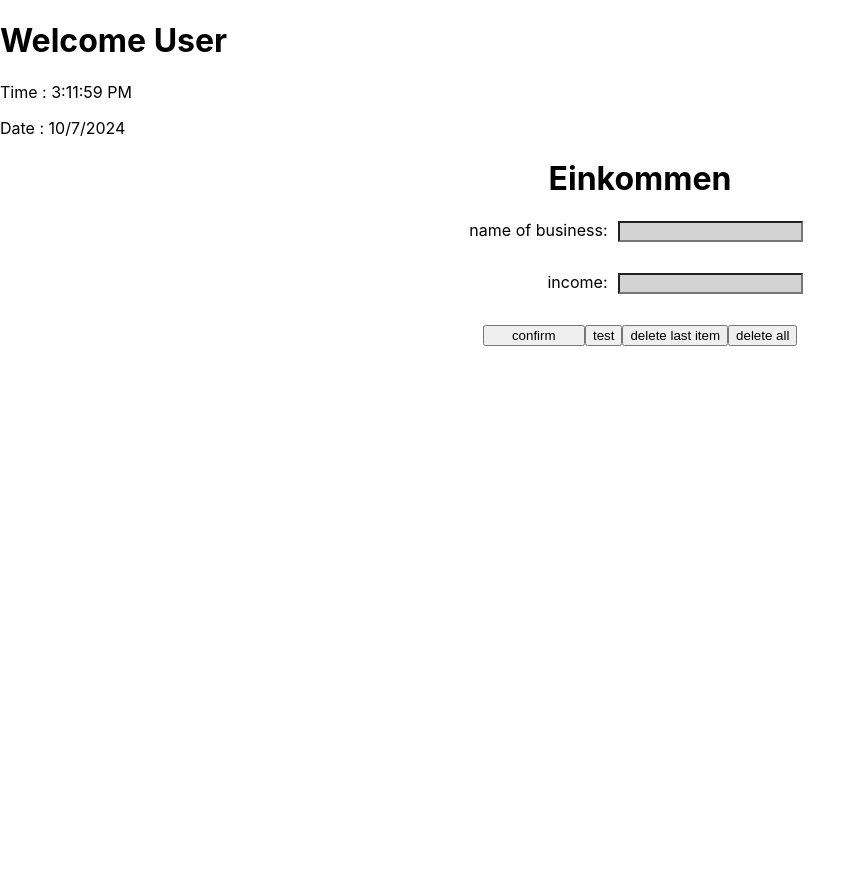
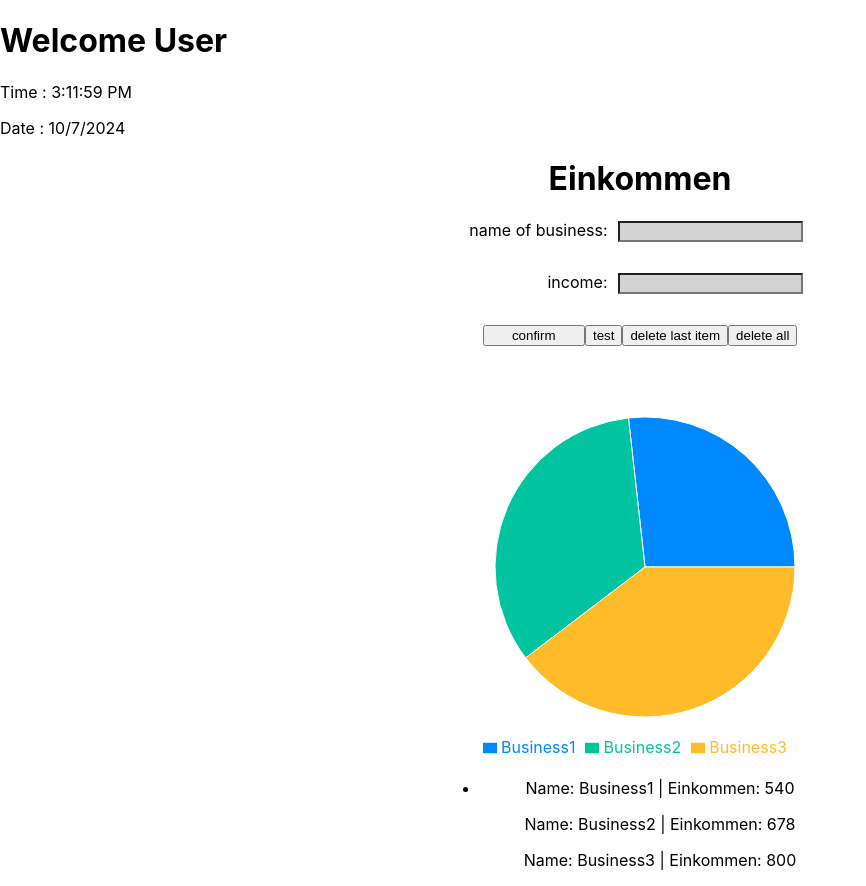
Before and after one commit to QuentinKleinert/Finance-Planner, a React (Create React App) app in the folder finanz-planner/: page / in a window 1280 px wide. Shown: the whole page, without its empty margins (0-866 px from the left). Before the commit the page ends 800 px from the top, so only its background shows below. Built offline with nearby package versions, Linux system fonts and the light colour scheme.

Commit message:
Kreisdiagramm und Liste hinzugefügt

```diff
--- a/finanz-planner/src/App.css
+++ b/finanz-planner/src/App.css
@@ -77,4 +77,15 @@
   margin-right: 10px;
 }
 
+#tableChart{
+  display: inline-block;
+}
+
+#incomeChart{
+  margin-right: 10px;
+}
+
+#dataList{
+
+}
 /*---IncomePage---*/
--- /dev/null
+++ b/finanz-planner/src/assets/dataItem.js
@@ -0,0 +1,7 @@
+export default function dataItem({name, value}){
+    return(
+        <>
+            <p>Name: {name} | Einkommen: {value}</p>
+        </>
+    )
+}
--- /dev/null
+++ b/finanz-planner/src/assets/dataList.js
@@ -0,0 +1,16 @@
+import DataItem from './dataItem'
+
+export default function dataList({dataArray}){
+
+    const nDataList = dataArray.map((dataItem) =>
+        <DataItem name={dataItem.name} value={dataItem.value}></DataItem>
+    );
+
+    return(
+        <>
+            <ul>
+                <li>{nDataList}</li>
+            </ul>
+        </>
+    )
+}
--- a/finanz-planner/src/assets/incomeChart.js
+++ b/finanz-planner/src/assets/incomeChart.js
@@ -10,11 +10,11 @@ const data = [
 
 const COLORS = ['#0088FE', '#00C49F', '#FFBB28', '#FF8042'];
 
-const CustomPieChart = () => {
+const CustomPieChart = ({dataInput}) => {
   return (
     <PieChart width={400} height={400}>
       <Pie
-        data={data} // Daten für das Diagramm
+        data={dataInput} // Daten für das Diagramm
         cx={200} // x-Koordinate des Mittelpunkts
         cy={200} // y-Koordinate des Mittelpunkts
         labelLine={false}
--- a/finanz-planner/src/components/incomePage.js
+++ b/finanz-planner/src/components/incomePage.js
@@ -1,11 +1,12 @@
 import IncomeChart from "../assets/incomeChart";
+import DataList from "../assets/dataList"
 import '../App.css';
 
 const renderPage = false;
 let arrayField = [
-    {contentName: "Business1", contentValue: 540 },
-    {contentName: "Business2", contentValue: 678 },
-    {contentName: "Business3", contentValue: 800 },
+    {name: "Business1", value: 540 },
+    {name: "Business2", value: 678 },
+    {name: "Business3", value: 800 },
 ];
 
 function test(){
@@ -32,7 +33,7 @@ function submitInput(){
     let contentName = document.getElementById("name").value;
     let contentValue = document.getElementById("value").value;
 
-    if(contentName === "" || contentValue === "" || typeof contentValue === 'number' || typeof contentName === 'string' ){
+    if(contentName === "" || contentValue === "" ){
         alert("Bitte valide Eingabe machen | Name => Text | Einkommen => Fließkommazahl")
     } else {
         arrayField.push({contentName, contentValue});
@@ -61,14 +62,23 @@ function renderVisual(){
                             <label className="labelIncome">name of business:</label>
                             <input type="text" className="inputfield" id="name"></input>
                         </div>
+
                         <div>
                             <label className="labelIncome">income:</label>
                             <input type="text" className="inputfield" id="value"></input>
                         </div>
+
                         <input type="submit" value="confirm" id="confirm" onClick={submitInput}></input>
                         <input type="submit" value="test" onClick={test}></input>
                         <input type="submit" value="delete last item" onClick={deleteLast} ></input>
                         <input type="submit" value="delete all" onClick={deleteAll} ></input>
+                        <p></p>
+
+                        <div id="tableChart">
+                            <IncomeChart dataInput={arrayField} id="incomeChart"></IncomeChart>
+                            <DataList dataArray={arrayField} id="dataList"></DataList>
+                        </div>
+
                     </div>
                 </div>
             </>
```
